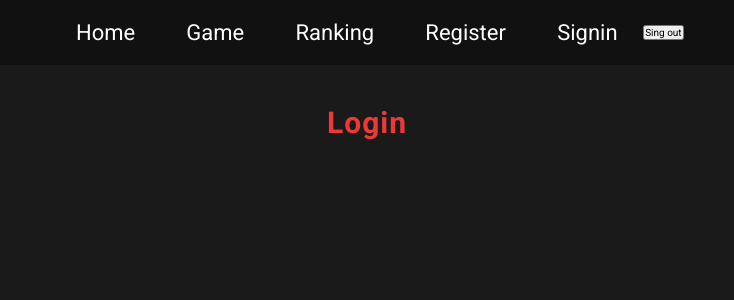
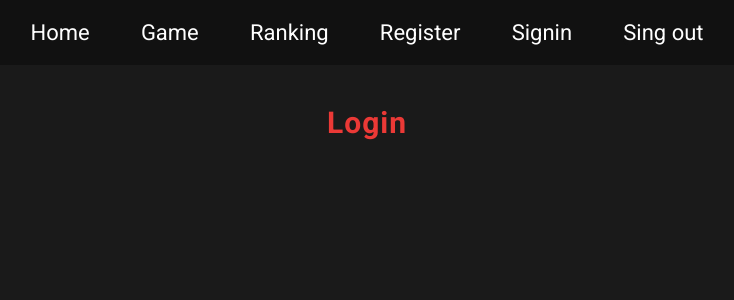
Before and after one commit to N-Ignacio-Bouffanais/trivia-vue-ts, a Vue app: page / in a window 1280 px wide. Shown: the top 300 px of the page, without its empty margins (273-1007 px from the left). Built offline with nearby package versions, Linux system fonts and the light colour scheme; no server answers; sample sign-in values are in the browser's storage.

Commit message:
Im gonna keep the home page and I will put a title and a button with push to register view

```diff
--- a/src/components/Navigation.vue
+++ b/src/components/Navigation.vue
@@ -50,7 +50,16 @@ const handleSubmit = () => {
     font-size: 2.2rem;
     text-decoration: none;
     color: white;
-    margin: 0.8rem 2vw;
+    margin: 0.5rem 2vw;
+  }
+  button{
+    border: none;
+    border-radius: 0.5rem;
+    font-size: 2.2rem;
+    color: white;
+    background-color: rgb(17, 17, 17);
+    cursor: pointer;
+    margin: 0.5rem 2vw;
   }
 }
 </style>
```
